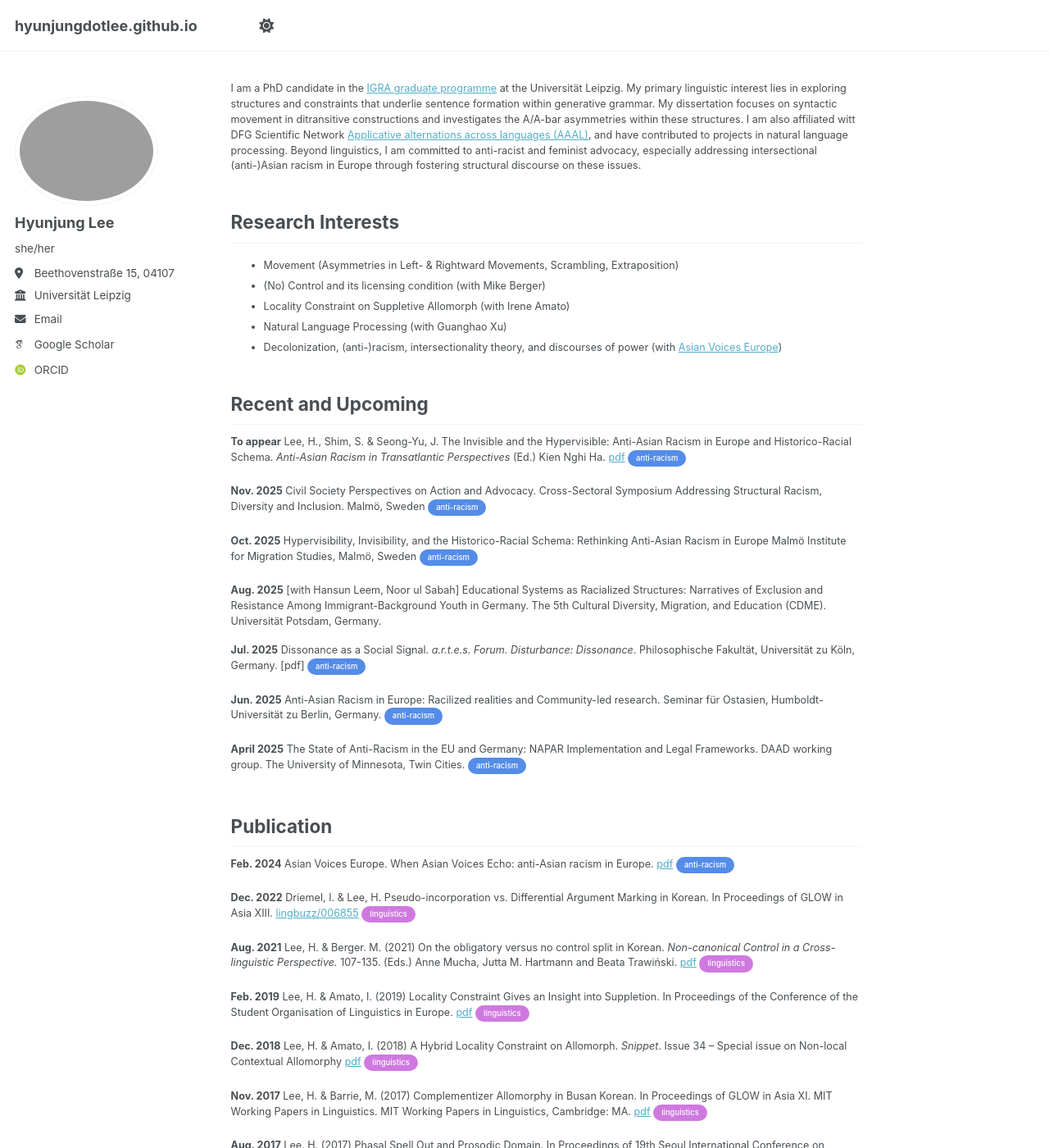
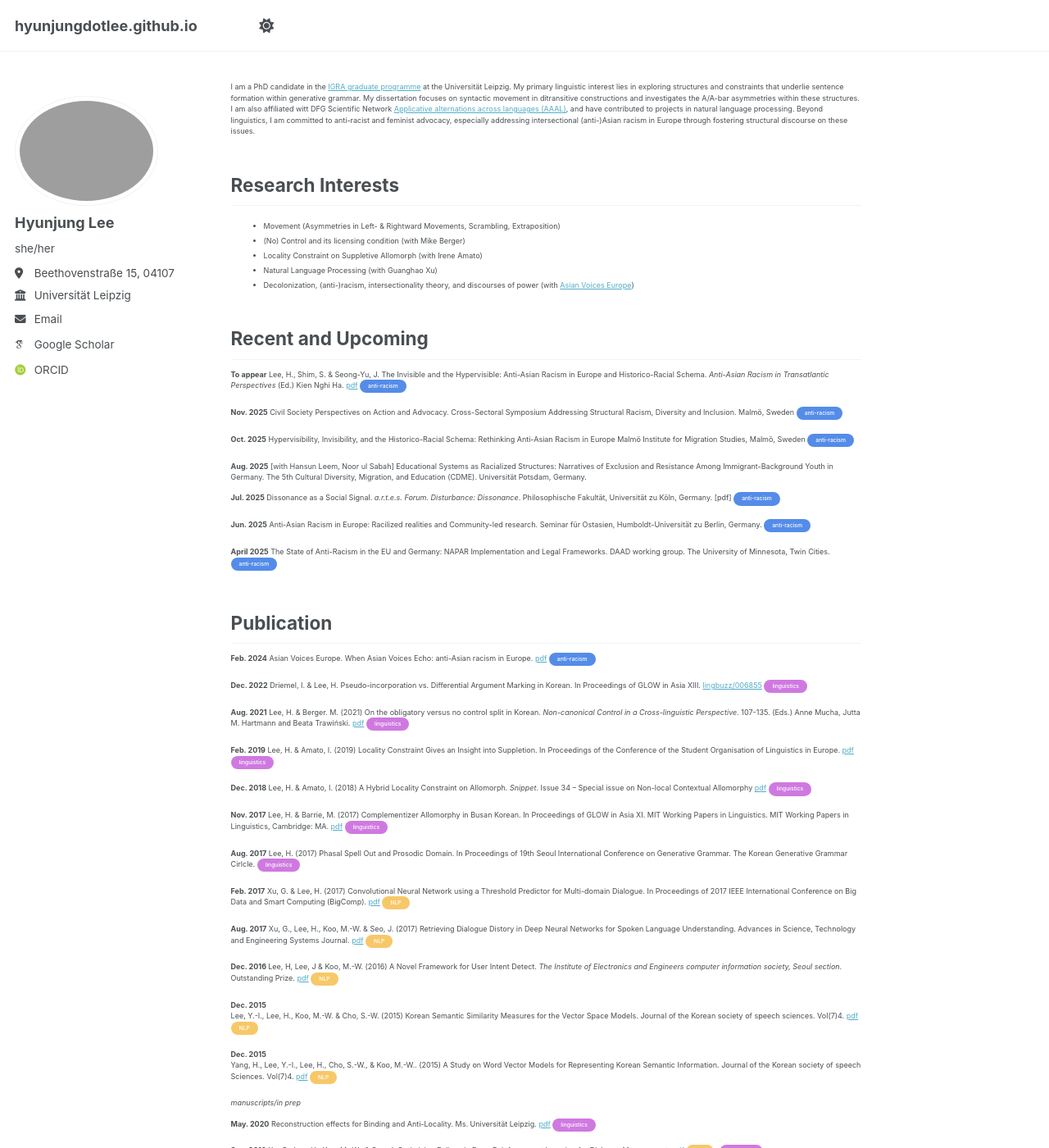
Before and after one commit to hyunjungdotlee/hyunjungdotlee.github.io, a Jekyll site: the page built from _pages/about.md, in a window 1280 px wide and 1400 px high. Shown: the whole window at 82% size. Built offline with Jekyll 4.4.1, drawn with Linux system fonts in a browser that asks for light colours; some web fonts are replaced; a script that is not in the unit is left out.

Commit message:
Update _page.scss

```diff
--- a/_sass/layout/_page.scss
+++ b/_sass/layout/_page.scss
@@ -56,7 +56,7 @@
   }
 
   p, li, dl {
-    font-size: 0.7em;
+    font-size: 0.5em;
   }
 
   /* paragraph indents */
@@ -151,7 +151,7 @@
     }
 
     .page__title {
-      font-size: $type-size-5;
+      font-size: $type-size-6;
 
       @include breakpoint($small) {
         font-size: $type-size-1;
```
